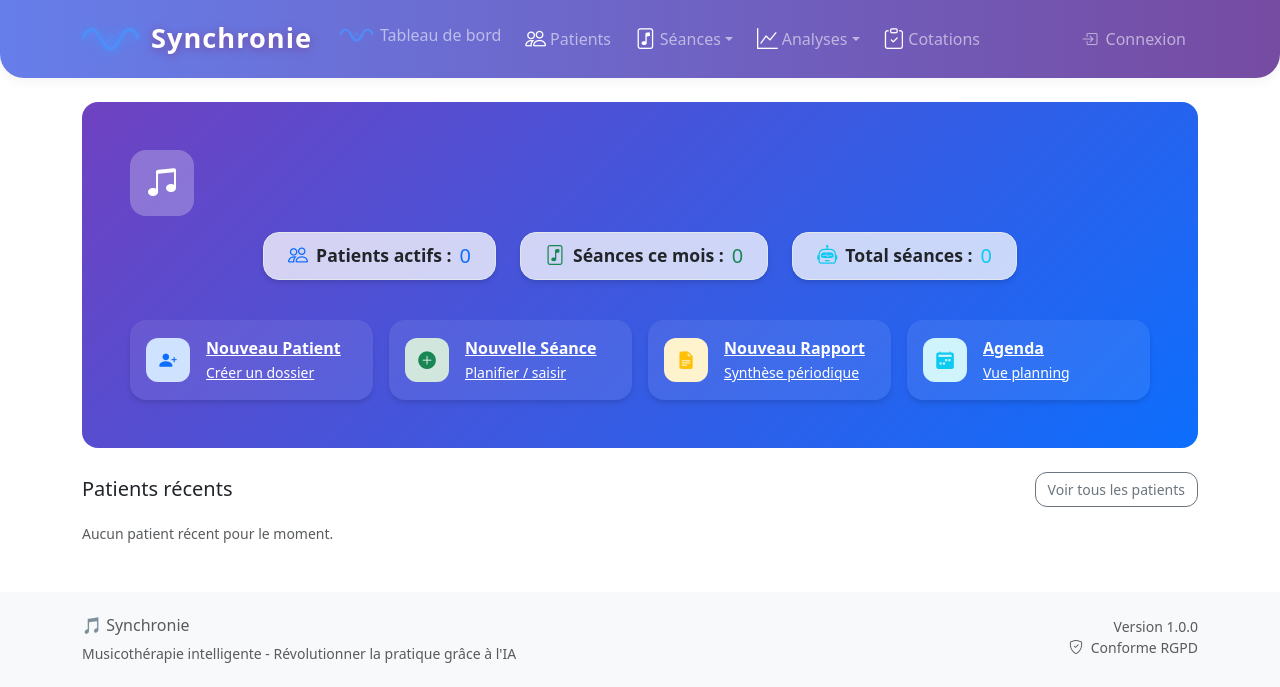
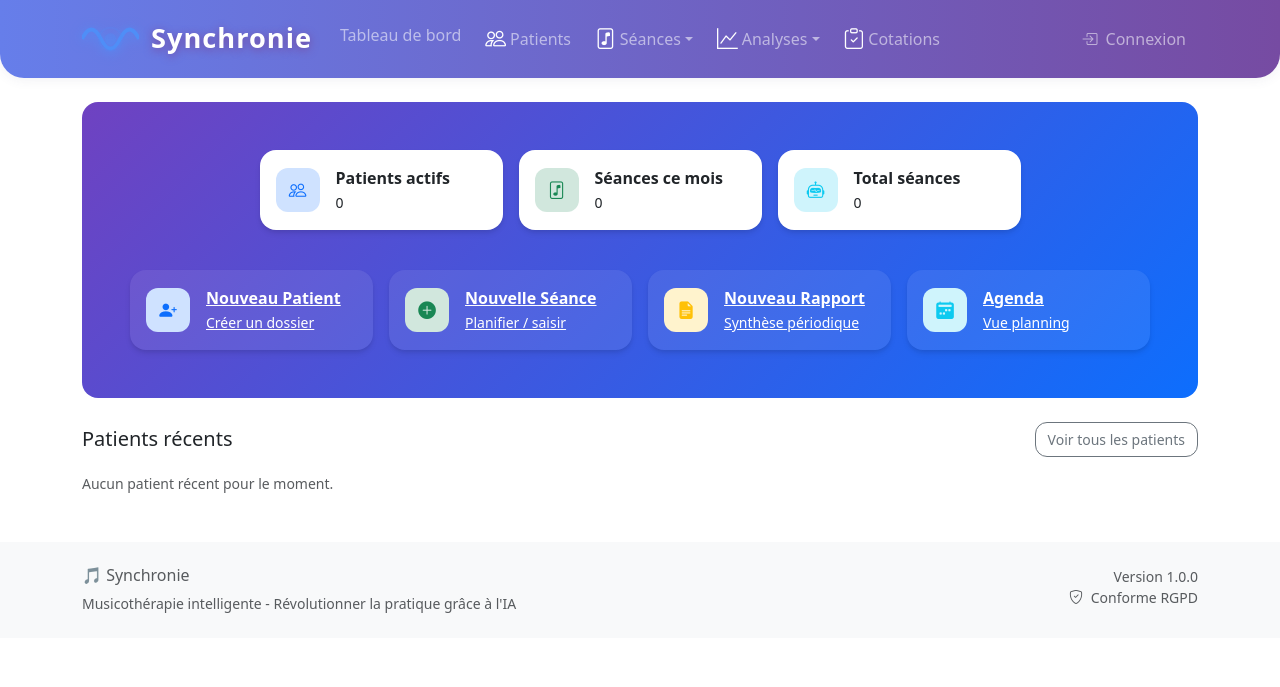
Before and after one commit to Julien-musico/Synchronie, a Flask app: template app/templates/dashboard.html in a window 1280 px wide. Shown: the top 687 px of the page. Run offline with Flask 3, Linux system fonts and the light colour scheme; the template is opened without the code that fills it, so the values that code supplies are empty.

Commit message:
Dashboard : stats en action-cards, note de musique retirée, navbar sans icône dashboard

```diff
--- a/app/templates/base.html
+++ b/app/templates/base.html
@@ -34,7 +34,6 @@
                 <ul class="navbar-nav me-auto">
                     <li class="nav-item">
                         <a class="nav-link d-flex align-items-center" href="{{ url_for('main.dashboard') }}">
-                            <img src="{{ url_for('static', filename='img/wave_resonance.svg') }}" alt="Dashboard" style="height:22px; margin-right:7px;">
                             <span>Tableau de bord</span>
                         </a>
                     </li>
--- a/app/templates/dashboard.html
+++ b/app/templates/dashboard.html
@@ -8,32 +8,28 @@
 
 {% block content %}
 <div class="dash-hero gradient-hero rounded-4 p-4 p-md-5 mb-4">
-    <div class="d-flex align-items-center gap-3">
-        <div class="hero-icon bg-white bg-opacity-25 rounded-3 p-3">
-            <i class="bi bi-music-note-beamed text-white fs-2"></i>
-        </div>
-    </div>
-    <div class="mt-3">
-        <div class="row justify-content-center">
-            <div class="col-auto">
-                <div class="stat-block bg-white bg-opacity-75 rounded-3 px-4 py-2 d-flex align-items-center gap-2 shadow-sm">
-                    <i class="bi bi-people text-primary fs-5"></i>
-                    <span class="fw-bold text-dark">Patients actifs :</span>
-                    <span class="fs-5 text-primary">{{ stats.patients_actifs or 0 }}</span>
+    <div class="row g-3 justify-content-center mb-2">
+        <div class="col-12 col-sm-6 col-lg-3">
+            <div class="card action-card h-100 border-0 shadow-sm">
+                <div class="card-body d-flex align-items-center gap-3">
+                    <div class="action-icon bg-primary-subtle text-primary"><i class="bi bi-people"></i></div>
+                    <div><div class="fw-semibold">Patients actifs</div><small class="text-white-75">{{ stats.patients_actifs or 0 }}</small></div>
                 </div>
             </div>
-            <div class="col-auto">
-                <div class="stat-block bg-white bg-opacity-75 rounded-3 px-4 py-2 d-flex align-items-center gap-2 shadow-sm">
-                    <i class="bi bi-file-music text-success fs-5"></i>
-                    <span class="fw-bold text-dark">Séances ce mois :</span>
-                    <span class="fs-5 text-success">{{ stats.seances_ce_mois or 0 }}</span>
+        </div>
+        <div class="col-12 col-sm-6 col-lg-3">
+            <div class="card action-card h-100 border-0 shadow-sm">
+                <div class="card-body d-flex align-items-center gap-3">
+                    <div class="action-icon bg-success-subtle text-success"><i class="bi bi-file-music"></i></div>
+                    <div><div class="fw-semibold">Séances ce mois</div><small class="text-white-75">{{ stats.seances_ce_mois or 0 }}</small></div>
                 </div>
             </div>
-            <div class="col-auto">
-                <div class="stat-block bg-white bg-opacity-75 rounded-3 px-4 py-2 d-flex align-items-center gap-2 shadow-sm">
-                    <i class="bi bi-robot text-info fs-5"></i>
-                    <span class="fw-bold text-dark">Total séances :</span>
-                    <span class="fs-5 text-info">{{ stats.total_seances or 0 }}</span>
+        </div>
+        <div class="col-12 col-sm-6 col-lg-3">
+            <div class="card action-card h-100 border-0 shadow-sm">
+                <div class="card-body d-flex align-items-center gap-3">
+                    <div class="action-icon bg-info-subtle text-info"><i class="bi bi-robot"></i></div>
+                    <div><div class="fw-semibold">Total séances</div><small class="text-white-75">{{ stats.total_seances or 0 }}</small></div>
                 </div>
             </div>
         </div>
```
